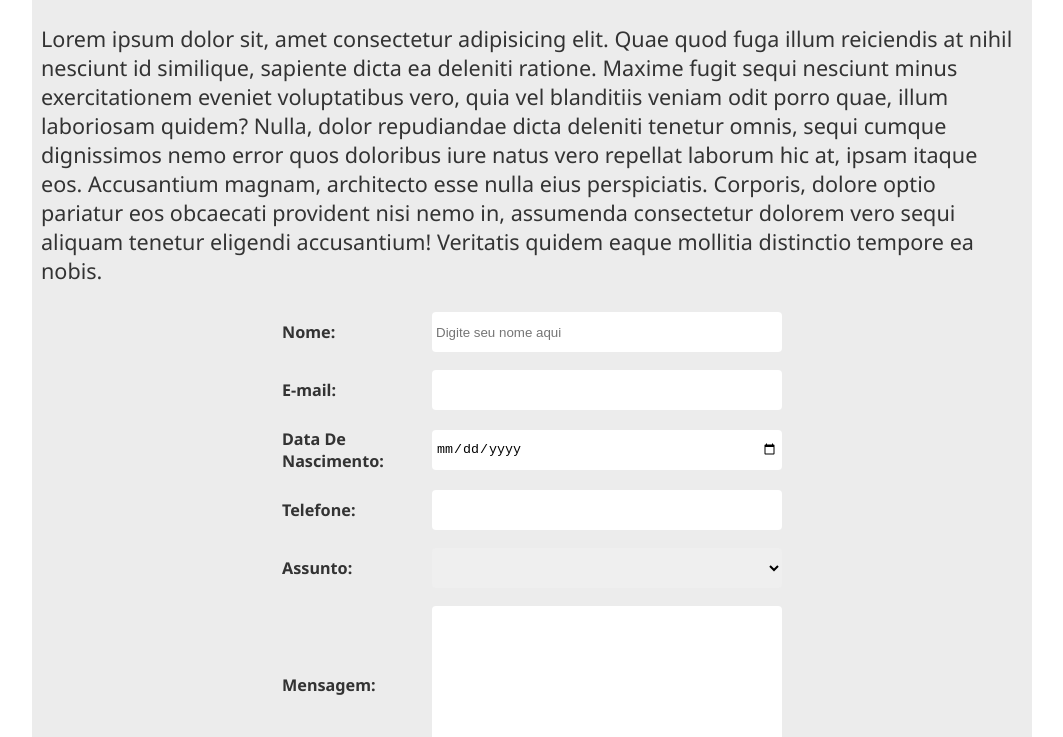
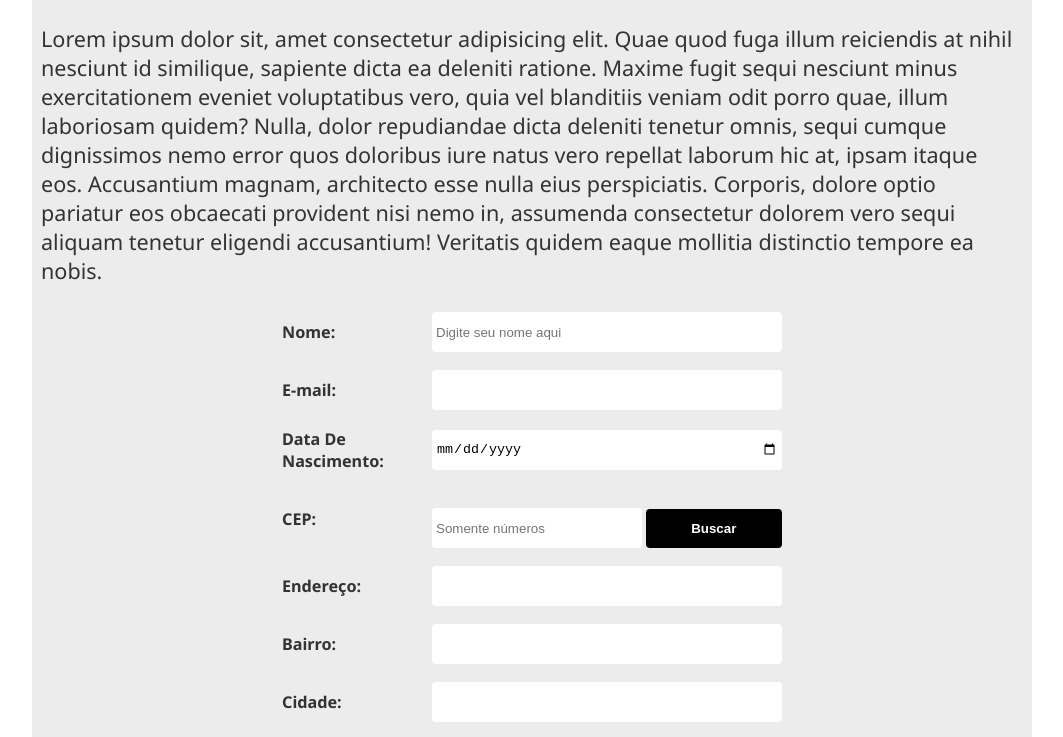
Before and after one commit to Vinicius01br/simplicity, a plain HTML site: page contato.html in a window 1280 px wide. Shown: the part 183-920 px from the top of the page, without its empty margins (108-1171 px from the left). Drawn offline with Linux system fonts and the light colour scheme.

Commit message:
cs formulario

```diff
--- a/contato.html
+++ b/contato.html
@@ -53,7 +53,25 @@
                     <label for="nascimento">Data De Nascimento:</label>
                     <input type="date" name="nascimento" id="nascimento">
                 </div>
+                <!-- INÍCIO HTML PARA CEP/ENDEREÇO -->
+                <div> <label for="cep">CEP: <br><span id="status"></span></label>
+                    <div id="area-do-cep">
+                        <!--Usamos inputmode numerica para que o teclado virtual mostre números
+                        e para que não seja mostrado botões
+                    adicionais no navegador desktop-->
 
+                        <input inputmode="numeric" placeholder="Somente números" type="text" id="cep" name="cep"
+                            required> <br> <button id="buscar">Buscar</button>
+                    </div>
+                </div>
+                <div class="campos-restantes"> <label for="endereco">Endereço:</label> <input type="text" id="endereco"
+                        name="endereco" size="30"></div>
+                <div class="campos-restantes"> <label for="bairro">Bairro:</label> <input type="text" id="bairro"
+                        name="bairro"></div>
+                <div class="campos-restantes"> <label for="cidade">Cidade:</label> <input type="text" id="cidade"
+                        name="cidade"></div>
+                <div class="campos-restantes"> <label for="estado">Estado:</label> <input type="text" id="estado"
+                        name="estado"></div><!-- /FIM HTML PARA CEP/ENDEREÇO -->
                 <div class="telefone">
                     <label for="telefone">Telefone:</label>
                     <input type="tel" name="telefone" id="telefone">
--- a/css/estilo.css
+++ b/css/estilo.css
@@ -314,6 +314,7 @@ textarea {
     padding: 4px;
     height: 40px;
     border-radius: 4px;
+    background-color: var(--cor-clara);
 }
 
 textarea {
@@ -358,6 +359,21 @@ button:focus {
     color: var(--cor-escura);
     box-shadow: var(--cor-escura) 0 0 2px;
 }
+
+#cep {
+    width: 60%;
+
+}
+
+#buscar {
+    width: 39%;
+    padding: 12px;
+}
+
+.campos-restante{ display: none;
+
+}
+
 
 @media screen and (min-width:570px) {
     nav h2 {
```
